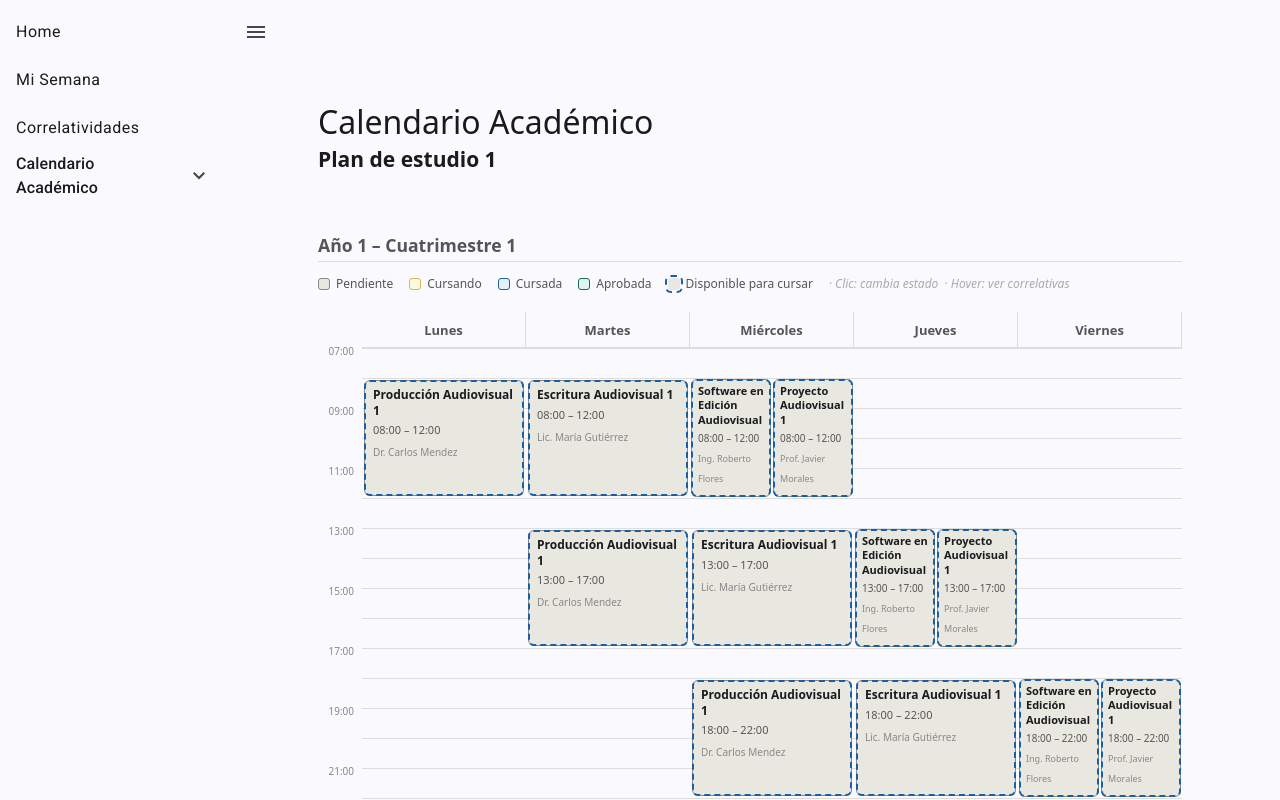
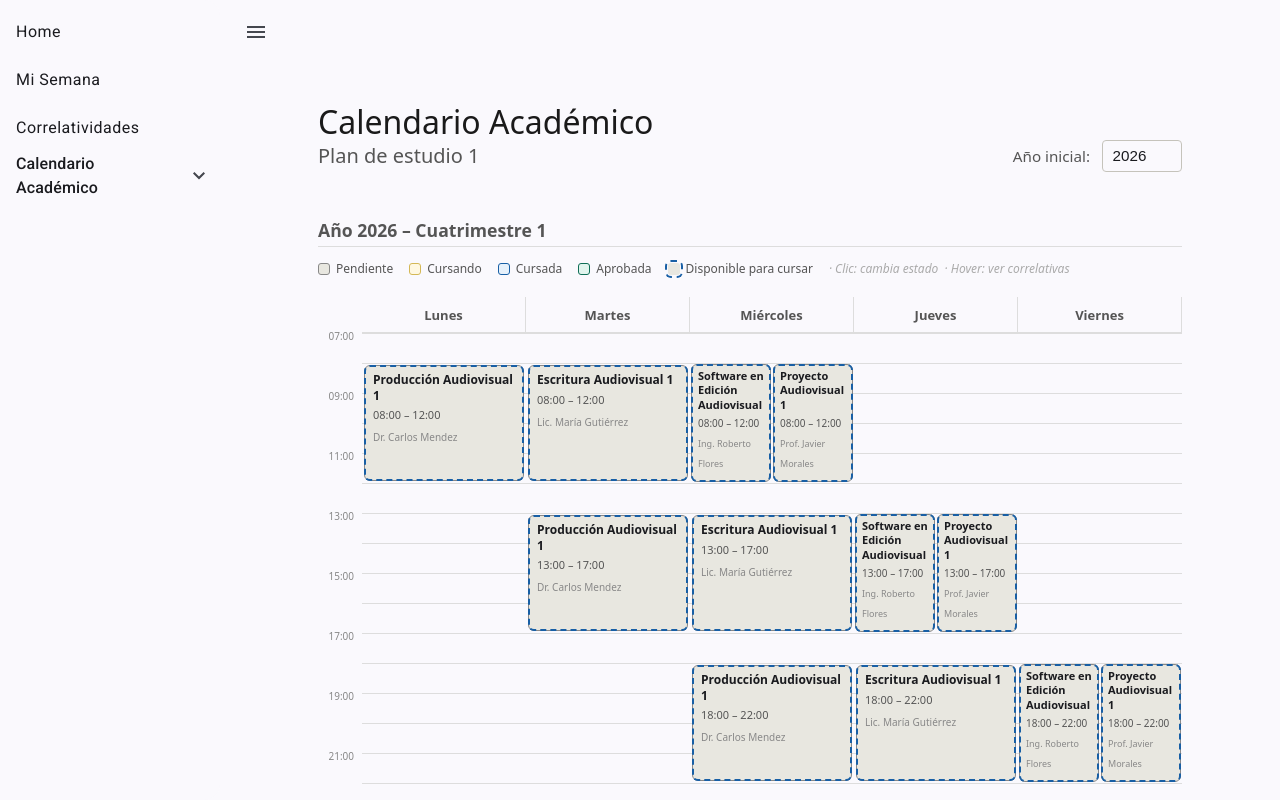
Before and after one commit to nitricx/OrganizadorCursada, an Angular app: page /academicCalendar/plan/1 in a window 1280 px wide. Built offline with nearby package versions, Linux system fonts and the light colour scheme.

Commit message:
feat: add starting year input and logic to academic calendar component

```diff
--- a/src/app/components/academic-calendar/academic-calendar.component.css
+++ b/src/app/components/academic-calendar/academic-calendar.component.css
@@ -9,6 +9,50 @@
   margin: 0 0 0.5rem;
   font-size: 2rem;
   font-weight: 500;
+}
+
+.plan-header-row {
+  display: flex;
+  align-items: center;
+  justify-content: space-between;
+  gap: 2rem;
+  flex-wrap: wrap;
+}
+
+.plan-title {
+  margin: 0;
+  font-size: 1.25rem;
+  font-weight: 500;
+  color: var(--color-text-secondary);
+}
+
+.year-selector {
+  display: flex;
+  align-items: center;
+  gap: 0.75rem;
+}
+
+.year-selector label {
+  font-size: 0.95rem;
+  color: var(--color-text-secondary);
+  font-weight: 500;
+}
+
+.year-selector input {
+  width: 5rem;
+  padding: 0.4rem 0.6rem;
+  border: 1px solid var(--color-border-secondary);
+  border-radius: 0.25rem;
+  font-size: 0.95rem;
+  background: var(--color-input-background);
+  color: var(--color-text);
+  transition: border-color 0.15s;
+}
+
+.year-selector input:focus {
+  outline: none;
+  border-color: var(--color-primary, #1976d2);
+  box-shadow: 0 0 0 2px color-mix(in srgb, var(--color-primary, #1976d2) 10%, transparent);
 }
 
 .semester-section {
--- a/src/app/components/academic-calendar/academic-calendar.component.html
+++ b/src/app/components/academic-calendar/academic-calendar.component.html
@@ -5,7 +5,20 @@
   <div class="page-header">
     <h1>Calendario Académico</h1>
     @if (planId()) {
-      <h2 class="plan-title">{{ planId() }}</h2>
+      <div class="plan-header-row">
+        <h2 class="plan-title">{{ planId() }}</h2>
+        <div class="year-selector">
+          <label for="starting-year">Año inicial:</label>
+          <input
+            id="starting-year"
+            type="number"
+            [value]="startingYear()"
+            (change)="setStartingYear($event)"
+            min="1900"
+            max="2100"
+          />
+        </div>
+      </div>
     }
   </div>
   @for (item of displaySemesters(); track item.id; let i = $index; let last = $last) {
--- a/src/app/components/academic-calendar/academic-calendar.component.ts
+++ b/src/app/components/academic-calendar/academic-calendar.component.ts
@@ -40,6 +40,7 @@ export class AcademicCalendarComponent {
   private readonly ngZone = inject(NgZone);
 
   toastMessage = signal<string | null>(null);
+  startingYear = signal<number>(new Date().getFullYear());
   private toastTimeout: ReturnType<typeof setTimeout> | null = null;
 
   private showToast(message: string): void {
@@ -73,6 +74,7 @@ export class AcademicCalendarComponent {
       if (id) {
         this.courseService.setCurrentPlanId(id);
         this.planService.setSelectedPlanId(id);
+        this.startingYear.set(this.planService.getStartingYear(id));
         const stored = this.planService.getSemesterList(id);
         if (stored.length > 0) {
           this.semesterList.set(stored);
@@ -95,11 +97,12 @@ export class AcademicCalendarComponent {
   displaySemesters = computed<DisplaySemester[]>(() => {
     const list = this.semesterList();
     const routeId = this.currentRouteId();
+    const starting = this.startingYear();
     // Read directly from the plan by route ID, bypassing the async currentPlanIdSignal
     const courses = routeId ? this.courseService.getCoursesForPlan(routeId) : [];
 
     return list.map((item, position) => {
-      const displayYear = Math.floor(position / 2) + 1;
+      const displayYear = starting + Math.floor(position / 2);
       const displayQ = (position % 2) + 1;
       const semesterCourses =
         item.courseYear > 0
@@ -117,6 +120,21 @@ export class AcademicCalendarComponent {
       };
     });
   });
+
+  setStartingYear(year: number | Event): void {
+    let yearValue: number;
+    if (year instanceof Event) {
+      const target = year.target as HTMLInputElement;
+      yearValue = parseInt(target.value, 10);
+    } else {
+      yearValue = year;
+    }
+    const planId = this.currentRouteId();
+    if (planId && !isNaN(yearValue)) {
+      this.startingYear.set(yearValue);
+      this.planService.setStartingYear(planId, yearValue);
+    }
+  }
 
   onLessonMoveRequested(
     event: { lessonId: string; direction: 'next' | 'prev'; courseYear: number; courseQ: number },
--- a/src/app/services/plan.service.ts
+++ b/src/app/services/plan.service.ts
@@ -88,4 +88,21 @@ export class PlanService {
   ): void {
     localStorage.setItem(this.semesterListKey(planId), JSON.stringify(slots));
   }
+
+  private startingYearKey(planId: string): string {
+    return `plan-starting-year-${planId}`;
+  }
+
+  getStartingYear(planId: string): number {
+    const raw = localStorage.getItem(this.startingYearKey(planId));
+    try {
+      return raw !== null ? (JSON.parse(raw) as number) : new Date().getFullYear();
+    } catch {
+      return new Date().getFullYear();
+    }
+  }
+
+  setStartingYear(planId: string, year: number): void {
+    localStorage.setItem(this.startingYearKey(planId), JSON.stringify(year));
+  }
 }
```
